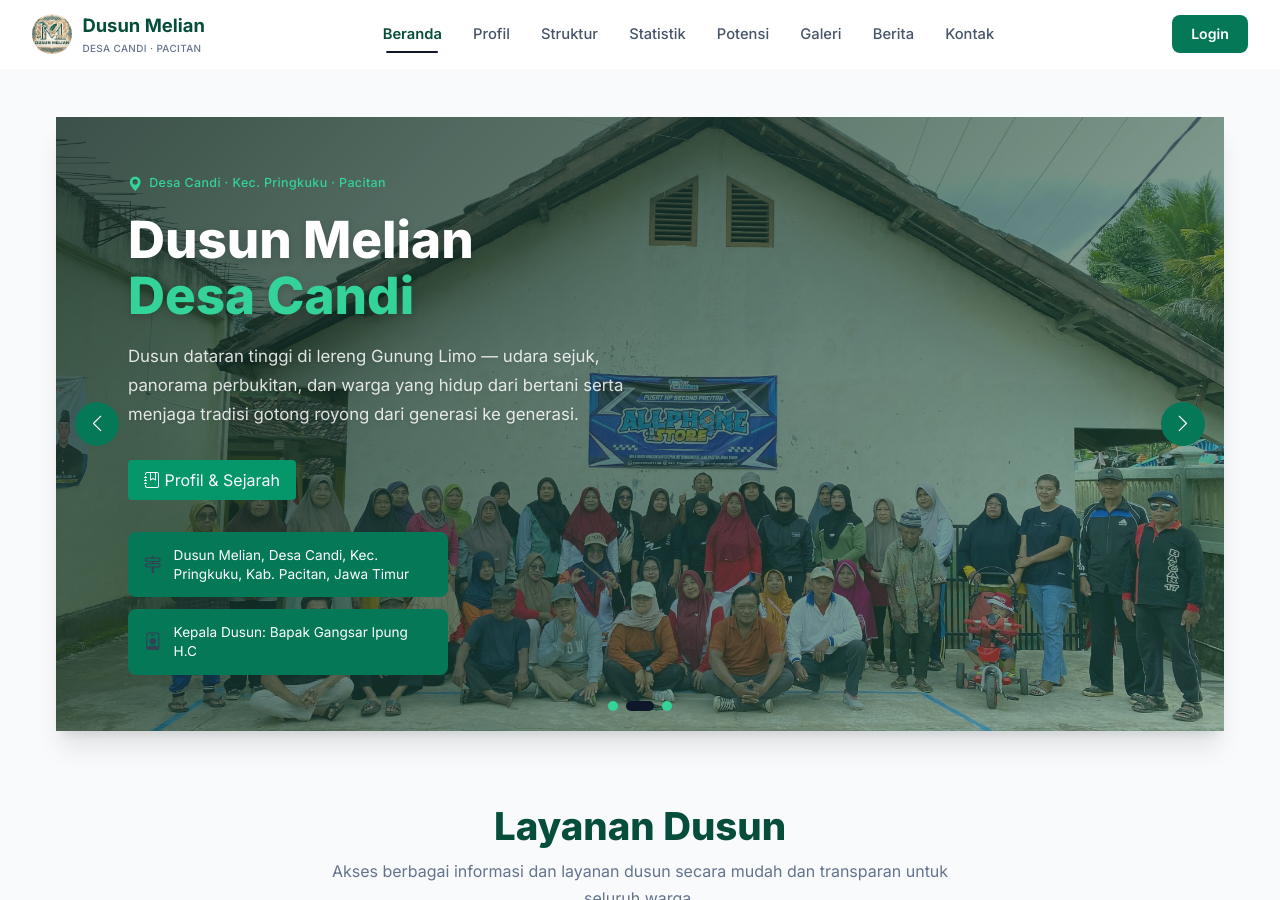
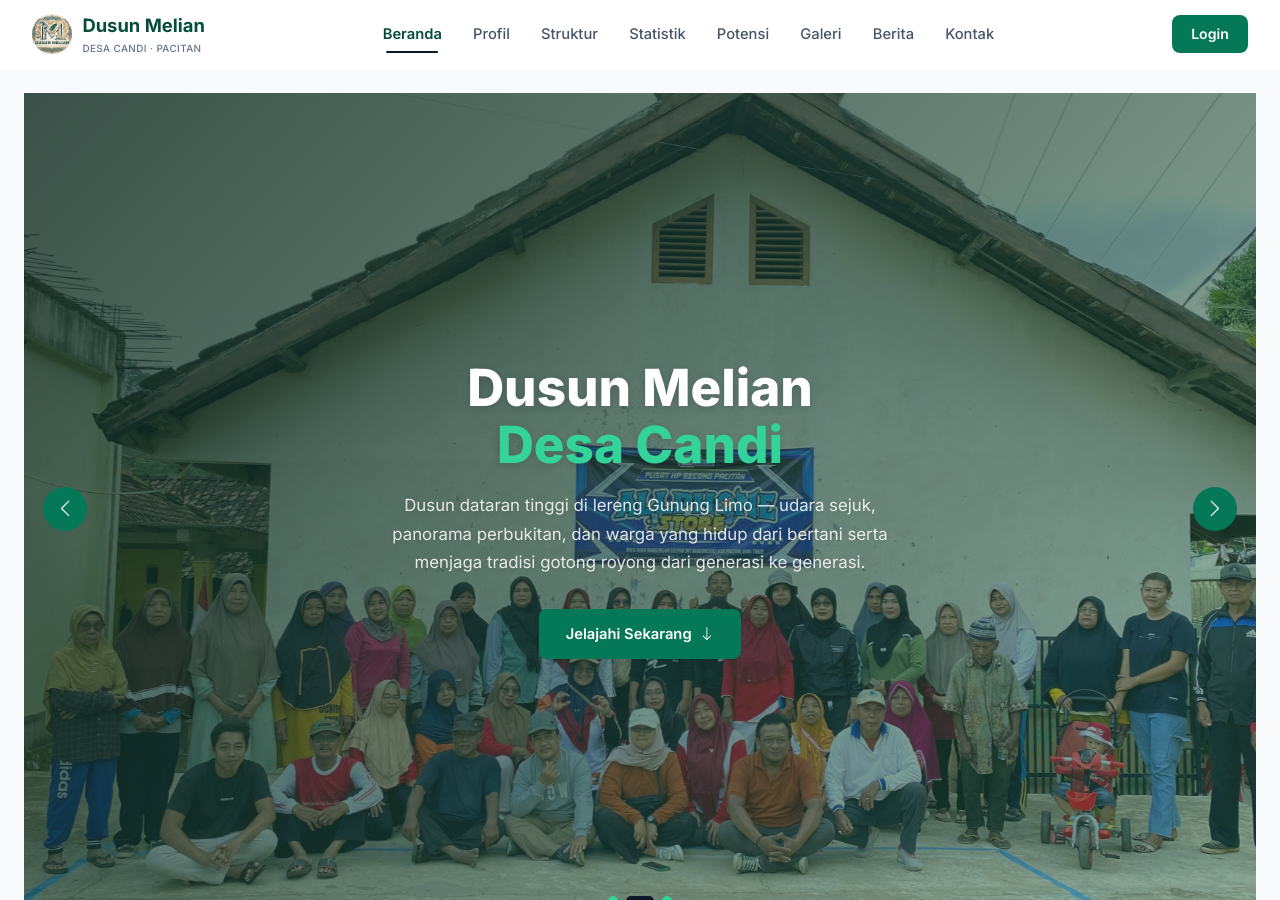
Before and after one commit to Noiro-0/Melian-Happy, a Jekyll site: the page built from index.html, in a window 1280 px wide and 900 px high. Built offline with Jekyll 4.4.1, drawn with Linux system fonts in a browser that asks for light colours; nearby versions of some CDN libraries.

Commit message:
fix : design

```diff
--- a/assets/css/style.css
+++ b/assets/css/style.css
@@ -482,20 +482,20 @@ p {
    Hero — Image Slider (FTI UKDW style, rounded card, arrows + dots)
    ========================================================================== */
 .hero {
-  max-width: var(--container);
-  margin: 1.5rem auto 0;
-  padding: 0 2rem;
+  width: 100%;
+  margin: 0;
+  padding: 0;
 }
 
 .hero-card {
   position: relative;
   background: var(--pine-dark);
-  border-radius: var(--radius-xl);
+  border-radius: 0;
   overflow: hidden;
   display: flex;
   align-items: stretch;
-  min-height: 440px;
-  box-shadow: var(--shadow-lg);
+  min-height: calc(100vh - 68px); /* Full viewport height minus navbar */
+  box-shadow: none;
 }
 
 /* ---------- Slider images ---------- */
@@ -615,11 +615,15 @@ p {
 .hero-card-content {
   position: relative;
   z-index: 3;
-  flex: 1.2;
-  padding: 3.5rem 3rem 3.5rem 4.5rem;
+  flex: 1;
+  padding: 4rem 2rem;
   display: flex;
   flex-direction: column;
   justify-content: center;
+  align-items: center;
+  text-align: center;
+  margin: 0 auto;
+  max-width: 800px;
 }
 
 .hero-label {
@@ -709,83 +713,20 @@ p {
 }
 
 @media (max-width: 860px) {
-  .hero {
-    padding: 0 1.25rem;
-    margin-top: 1rem;
-  }
-
-  .hero-card {
-    flex-direction: column;
-    min-height: auto;
-  }
-
-  .hero-slider {
-    position: relative;
-    height: 350px;
-    flex-shrink: 0;
-  }
-
-  .hero-overlay {
-    height: 350px;
-    bottom: auto;
-    background: linear-gradient(to bottom, rgba(15, 42, 32, 0.4) 0%, transparent 100%);
-  }
-
-  .hero-card-content {
-    padding: 2rem 1.5rem 2.5rem;
-  }
-
-  .hero-card-visual {
-    display: none;
-  }
-
-  .hero-badge-stack {
-    max-width: 100%;
-  }
-
   .hero h1 {
     font-size: clamp(1.8rem, 5vw, 2.4rem);
   }
+}
+
+@media (max-width: 480px) {
+  .hero-card-content {
+    padding: 1.5rem 1.25rem 2rem;
+  }
 
   .slider-arrow {
-    top: 175px;
-    width: 36px;
-    height: 36px;
-    font-size: 1rem;
-  }
-
-  .slider-prev {
-    left: 0.75rem;
-  }
-
-  .slider-next {
-    right: 0.75rem;
-  }
-
-  .slider-dots {
-    bottom: auto;
-    top: 320px;
-  }
-}
-
-@media (max-width: 480px) {
-  .hero-slider {
-    height: 280px;
-  }
-  .hero-overlay {
-    height: 280px;
-  }
-  .slider-arrow {
-    top: 140px;
     width: 32px;
     height: 32px;
     font-size: 0.9rem;
-  }
-  .slider-dots {
-    top: 250px;
-  }
-  .hero-card-content {
-    padding: 1.5rem 1.25rem 2rem;
   }
 }
 
--- a/index.html
+++ b/index.html
@@ -34,8 +34,6 @@ title: "Beranda Website Dusun Melian Desa Candi Kota Pacitan"
 
     <!-- Content (overlaid on slider) -->
     <div class="hero-card-content">
-      <span class="hero-label"><i class="bi bi-geo-alt-fill"></i> Desa {{ site.dusun.desa }} &middot; Kec. {{
-        site.dusun.kecamatan }} &middot; {{ site.dusun.kabupaten }}</span>
       <h1 class="animate-fade-in-up">{{ site.dusun.nama | split: " " | first }} {{ site.dusun.nama | split: " " | last
         }}<br><span class="hero-accent">Desa {{ site.dusun.desa }}</span></h1>
       <p class="hero-desc animate-fade-in-up" style="animation-delay: 200ms;">
@@ -44,26 +42,10 @@ title: "Beranda Website Dusun Melian Desa Candi Kota Pacitan"
         generasi ke generasi.
       </p>
       <div class="hero-actions">
-        <a href="{{ '/profil' | relative_url }}"
-          class="bg-accent text-light px-4 py-2 rounded hover:bg-primary transition animate-fade-in-up"
-          style="animation-delay: 400ms;"><i class="bi bi-journal-bookmark"></i> Profil & Sejarah</a>
+        <a href="#layanan-dusun" class="btn btn-gold animate-fade-in-up" style="animation-delay: 400ms;">
+          Jelajahi Sekarang <i class="bi bi-arrow-down"></i>
+        </a>
       </div>
-
-      <!-- Info badges (moved to left) -->
-      <div class="hero-badge-stack" style="margin-top: 2rem;">
-        <div class="hero-badge-item">
-          <i class="bi bi-signpost-2"></i>
-          <span>{{ site.dusun.alamat }}</span>
-        </div>
-        <div class="hero-badge-item">
-          <i class="bi bi-person-badge"></i>
-          <span>Kepala Dusun: {{ site.dusun.kepala_dusun }}</span>
-        </div>
-      </div>
-    </div>
-
-    <!-- Empty visual section to maintain flex layout balance -->
-    <div class="hero-card-visual">
     </div>
   </div>
 </section>
@@ -117,7 +99,7 @@ title: "Beranda Website Dusun Melian Desa Candi Kota Pacitan"
 
 <div class="container">
   <!-- Layanan Dusun Section (center-aligned like "Program Studi") -->
-  <section class="section section-services reveal">
+  <section id="layanan-dusun" class="section section-services reveal">
     <div class="section-center-head">
       <h2>Layanan Dusun</h2>
       <p>Akses berbagai informasi dan layanan dusun secara mudah dan transparan untuk seluruh warga.</p>
```
